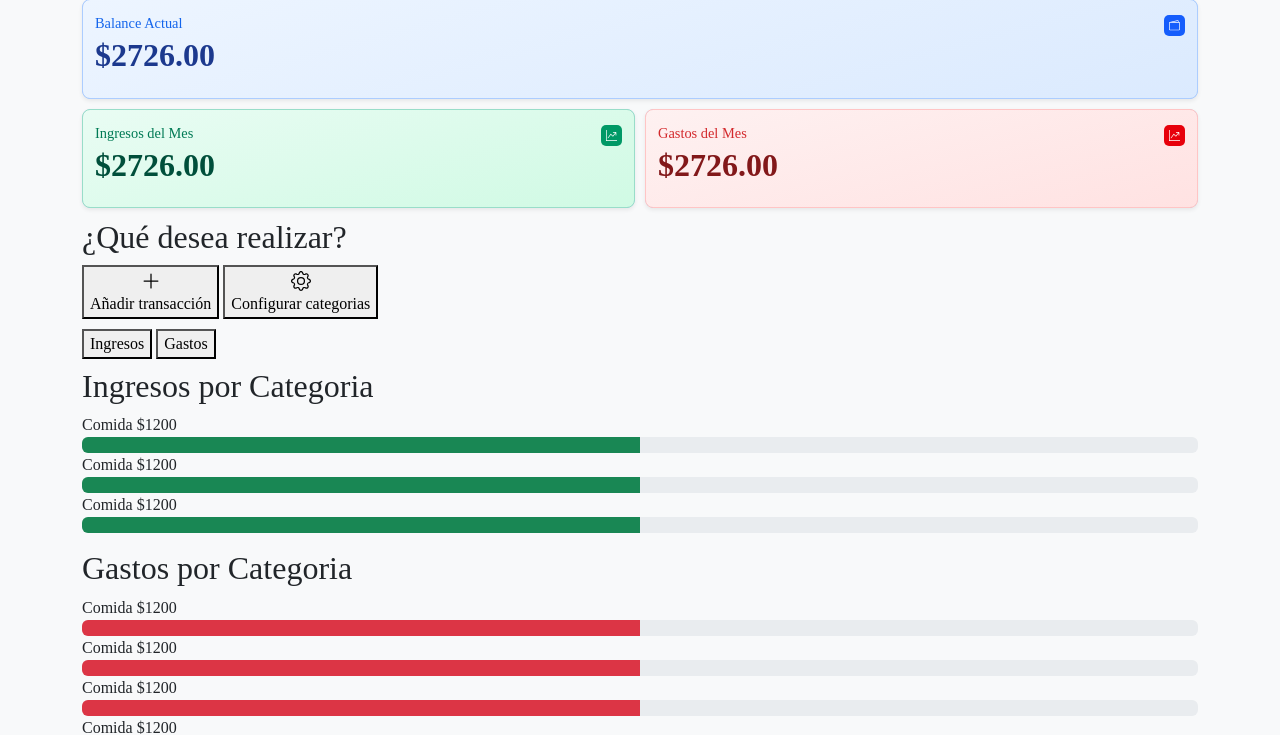
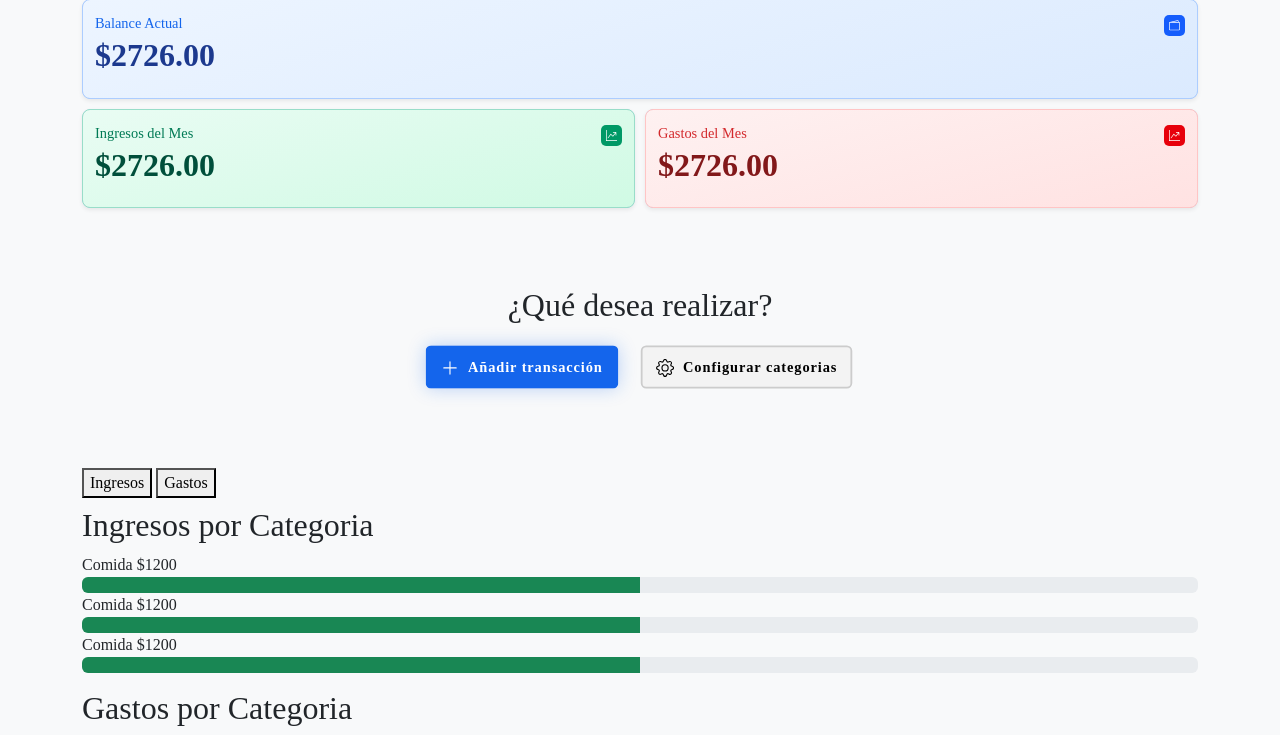
Before and after one commit to JesusHM0406/homestack, a Flask app: page / in a window 1280 px wide. Shown: the part 201-936 px from the top of the page. Run offline with Flask 3, Linux system fonts and the light colour scheme; the visitor is signed in with stand-in values (Sample User, id 1); parts of the project's set-up code (start-up, migrations or seed data) failed here and were passed over; some libraries are stand-ins or nearby versions; some web fonts are replaced.

Commit message:
style: implement fast actions (add transaction, config categories) design

```diff
--- a/static/css/style.css
+++ b/static/css/style.css
@@ -110,3 +110,54 @@ ul {
 .card-icon.expenses-icon {
   background-color: #E7000B;
 }
+
+/* == FAST ACTIONS SECTION == */
+.actions {
+  height: 30vh;
+  display: grid;
+  place-content: center;
+  gap: 10px;
+}
+
+.actions-title {
+  font-size: 2rem;
+  text-align: center;
+}
+
+.actions-btns {
+  display: flex;
+}
+
+.action-btn {
+  width: fit-content;
+  margin: auto;
+  padding: 10px 15px;
+  font-weight: 600;
+  letter-spacing: 1px;
+  border-radius: 6px;
+  display: flex;
+  align-items: center;
+  gap: 10px;
+  border: 2px solid transparent;
+  transform: scale(0.9);
+  transition: background-color .3s ease;
+}
+
+.add-transaction-btn {
+  background-color: #1465EC;
+  box-shadow: 0 0 20px 0 #1465EC44;
+  color: #fff;
+}
+
+.add-transaction-btn:hover {
+  background-color: #1249aa;
+}
+
+.config-categories-btn {
+  background-color: #f3f3f3;
+  border-color: #ccc;
+}
+
+.config-categories-btn:hover {
+  background-color: #ddd;
+}
```
